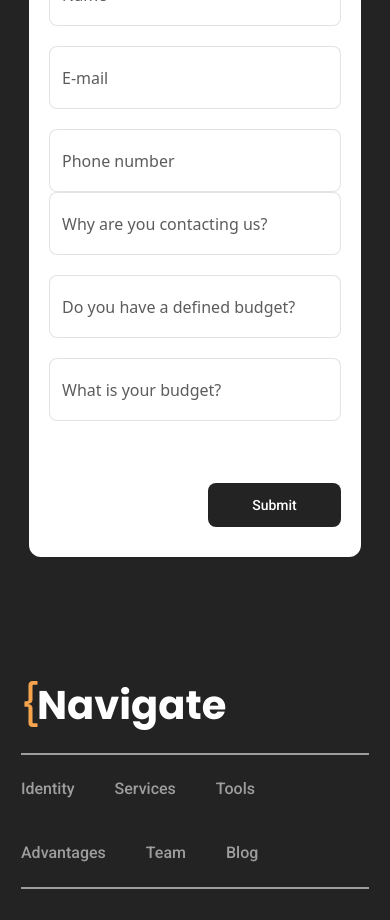
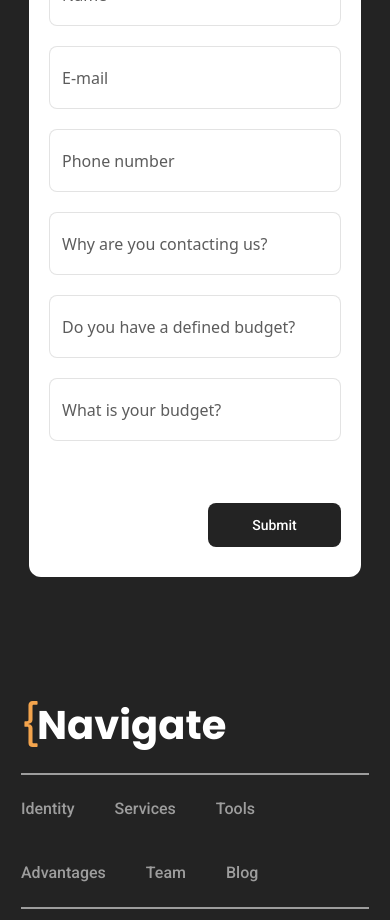
Before and after one commit to contentcraftstudio/Coderlabs-web-2.0, a Next.js app: page / in a window 390 px wide. Shown: the part 7980-8900 px from the top of the page. Built offline with nearby package versions, Linux system fonts and the light colour scheme.

Commit message:
Change::GetIn.tsx

```diff
--- a/components/GetIn.tsx
+++ b/components/GetIn.tsx
@@ -84,7 +84,7 @@ export default function GetIn({}: Props) {
               <FormInput label={t("Email")} name='email' type='email' />
             </div>
           </div>
-          <div className='flex lg:gap-[20px] md:gap-[10px] flex-wrap'>
+          <div className='flex gap-[20px] flex-wrap'>
             <div className='lg:w-[49.2%] sm:w-full md:w-[49.2%]'>
               <FormInput label={t("Phone_number")} name='phone' type='phone' />
             </div>
```
